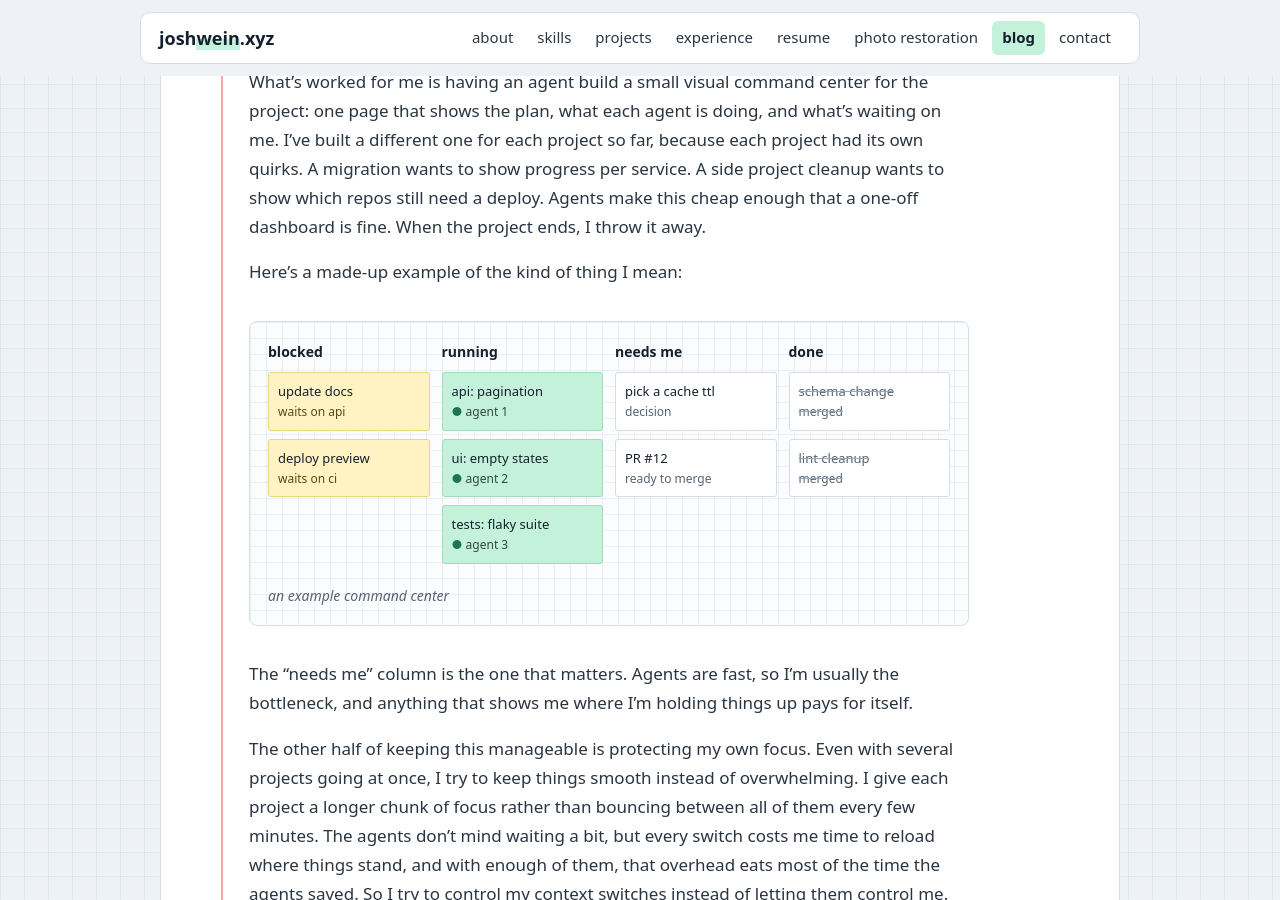
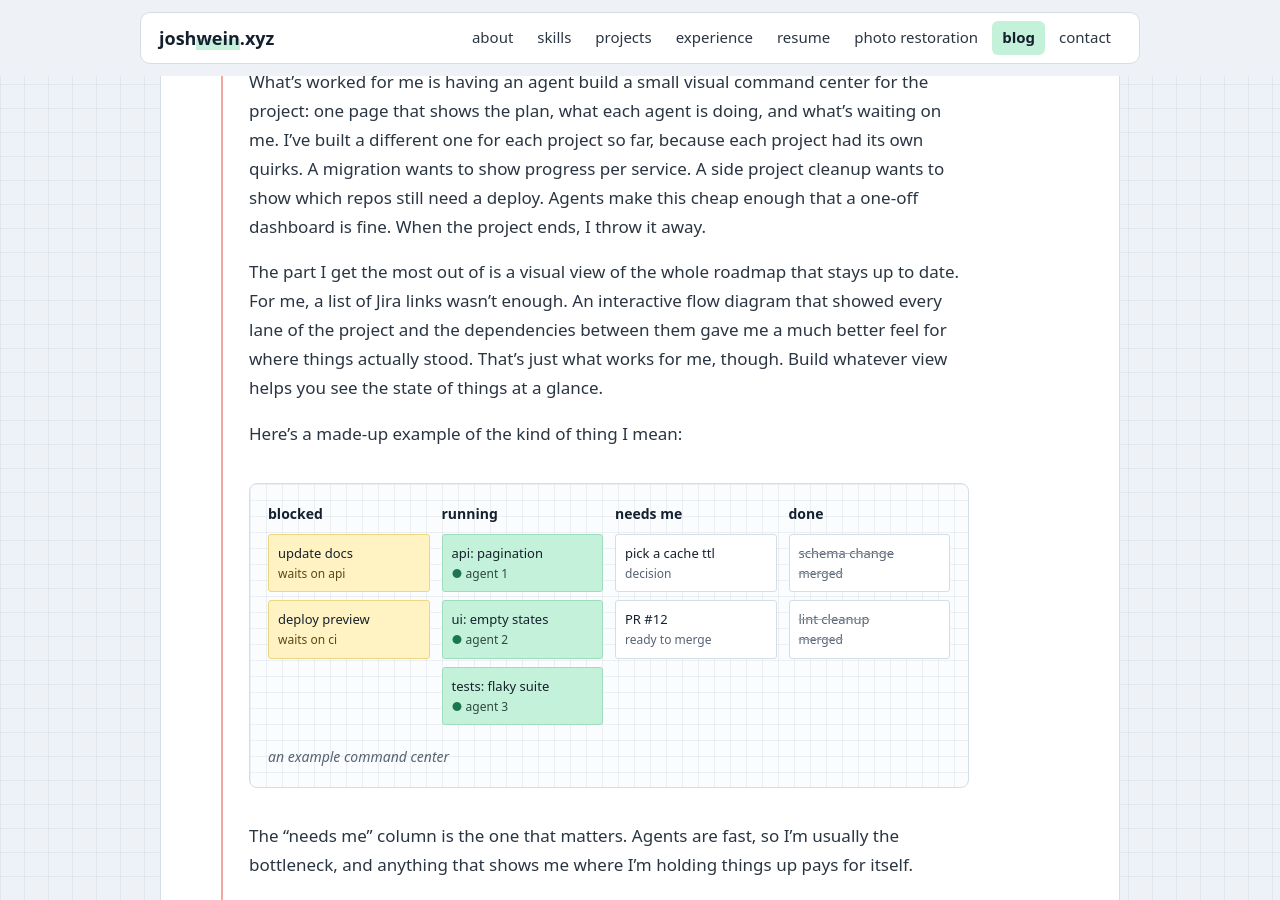
Before and after one commit to JoshWein/blog, a Jekyll site: the page built from _posts/2026-11-21-multi-agent-workflows.md, in a window 1280 px wide and 900 px high, scrolled down 5436 px. Built offline with Jekyll 4.4.1, drawn with Linux system fonts in a browser that asks for light colours; some web fonts are replaced; comment, search, counter and statistics services are not loaded.

Commit message:
Command center: note on a live visual roadmap
Co-Authored-By: Claude Opus 5.5 <noreply@anthropic.com>
Claude-Session: https://claude.ai/code/session_01HtAirmGQyAcmjJao62wzYe

```diff
--- a/_posts/2026-11-21-multi-agent-workflows.md
+++ b/_posts/2026-11-21-multi-agent-workflows.md
@@ -184,6 +184,8 @@ None of this means I stop reviewing. I still review most of the PRs my agents ge
 With five or six agents going, the hard part stops being the code and starts being keeping track. Which agent is waiting on me? Which PR failed CI? What's still blocked?
 
 What's worked for me is having an agent build a small visual command center for the project: one page that shows the plan, what each agent is doing, and what's waiting on me. I've built a different one for each project so far, because each project had its own quirks. A migration wants to show progress per service. A side project cleanup wants to show which repos still need a deploy. Agents make this cheap enough that a one-off dashboard is fine. When the project ends, I throw it away.
+
+The part I get the most out of is a visual view of the whole roadmap that stays up to date. For me, a list of Jira links wasn't enough. An interactive flow diagram that showed every lane of the project and the dependencies between them gave me a much better feel for where things actually stood. That's just what works for me, though. Build whatever view helps you see the state of things at a glance.
 
 Here's a made-up example of the kind of thing I mean:
 
```
